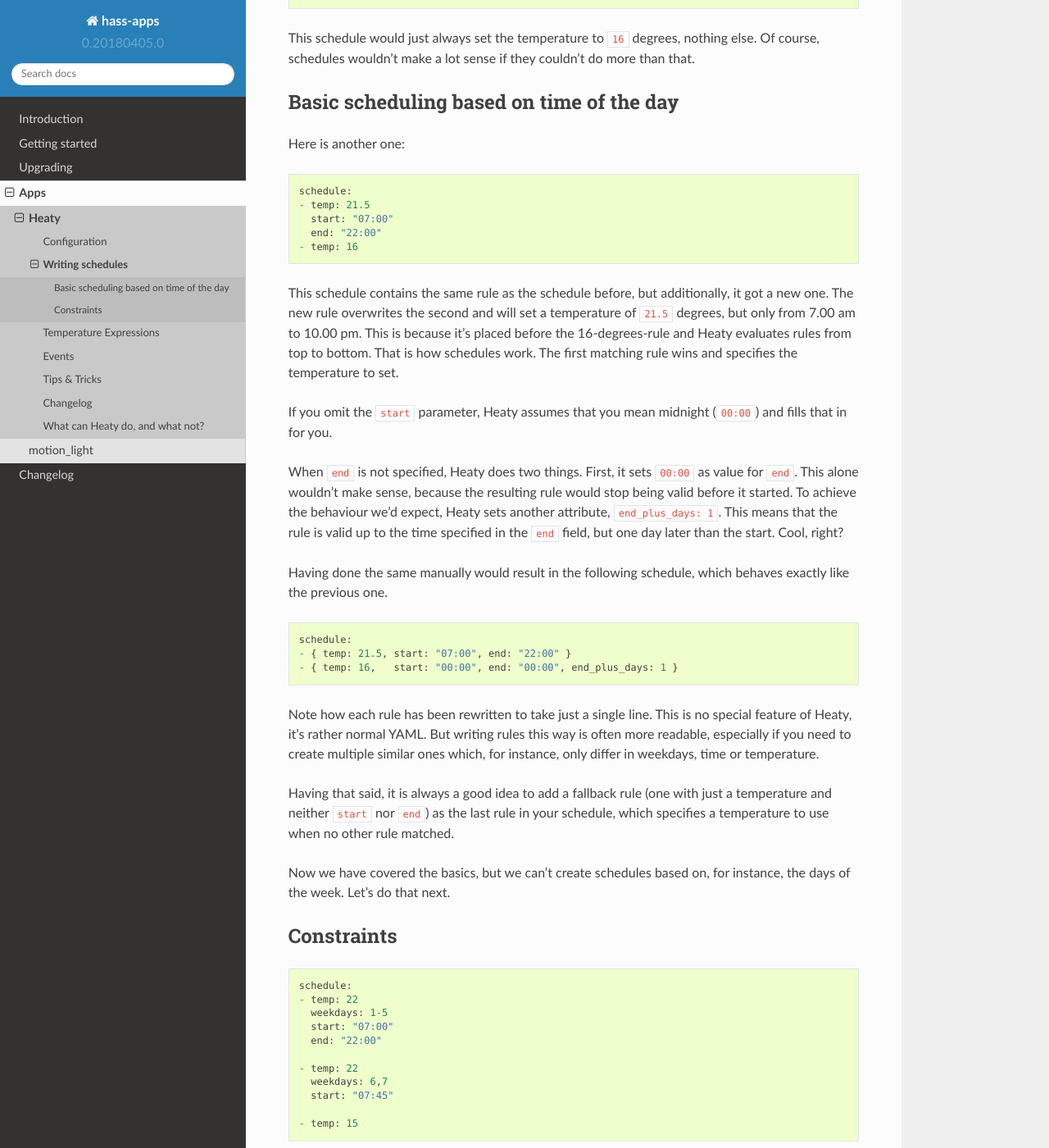
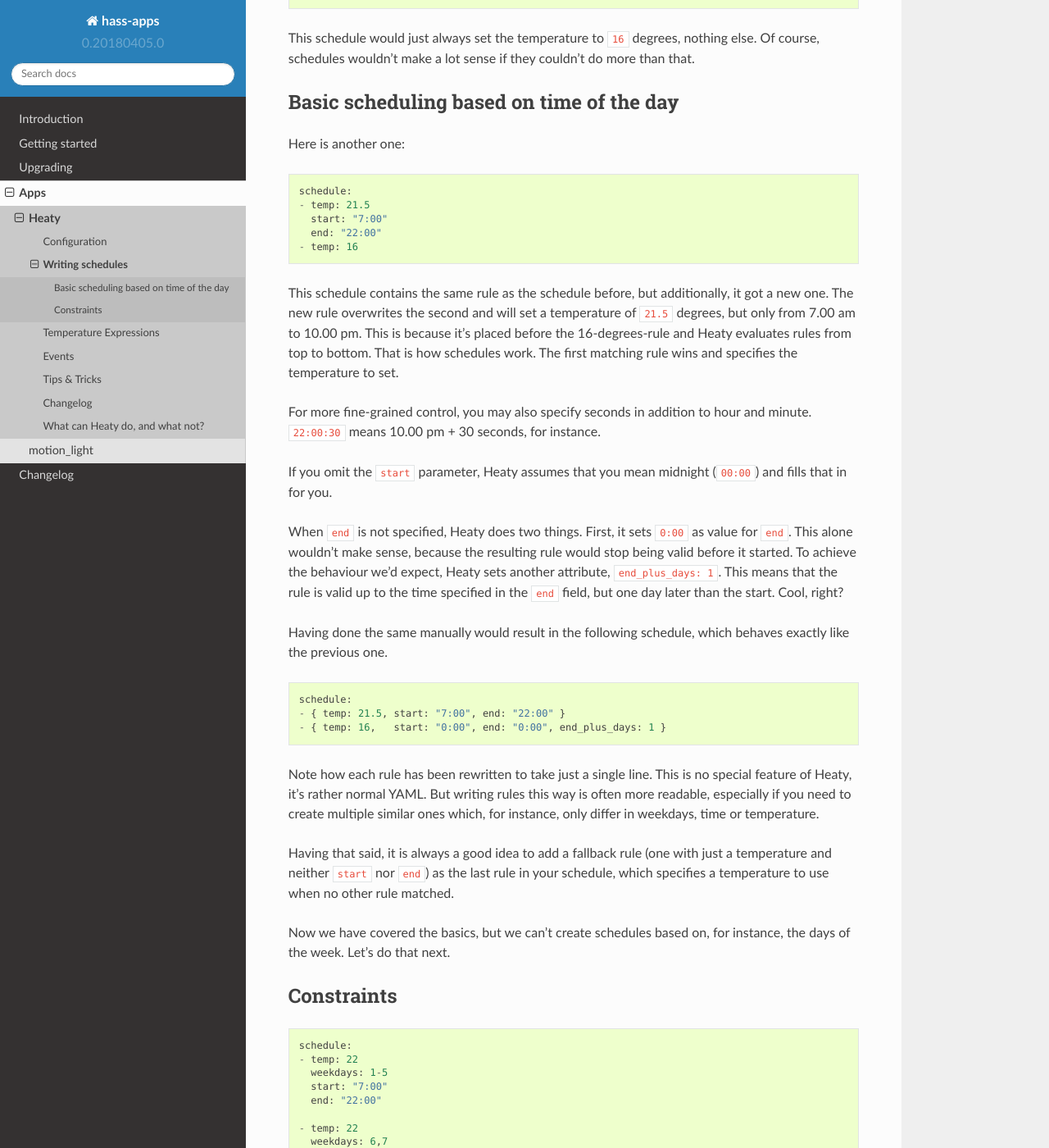
Before and after one commit to bob1de/hass-apps, a Sphinx documentation site: the page built from docs/apps/heaty/writing-schedules.rst, in a window 1280 px wide and 1400 px high, scrolled down 304 px. Shown: the whole window at 82% size. Built offline with Sphinx 7.4.7 and the Read the Docs theme 2.0.0, drawn with Linux system fonts in a browser that asks for light colours.

Commit message:
[heaty] Added the ability to specify seconds for rule start and end

```diff
--- a/docs/apps/heaty/writing-schedules.rst
+++ b/docs/apps/heaty/writing-schedules.rst
@@ -24,7 +24,7 @@ Here is another one:
 
     schedule:
     - temp: 21.5
-      start: "07:00"
+      start: "7:00"
       end: "22:00"
     - temp: 16
 
@@ -36,11 +36,14 @@ and Heaty evaluates rules from top to bottom. That is how schedules
 work. The first matching rule wins and specifies the temperature to
 set.
 
+For more fine-grained control, you may also specify seconds in addition to
+hour and minute. ``22:00:30`` means 10.00 pm + 30 seconds, for instance.
+
 If you omit the ``start`` parameter, Heaty assumes that you mean
 midnight (``00:00``) and fills that in for you.
 
 When ``end`` is not specified, Heaty does two things. First, it sets
-``00:00`` as value for ``end``. This alone wouldn't make sense,
+``0:00`` as value for ``end``. This alone wouldn't make sense,
 because the resulting rule would stop being valid before it started.
 To achieve the behaviour we'd expect, Heaty sets another attribute,
 ``end_plus_days: 1``. This means that the rule is valid up to the
@@ -53,8 +56,8 @@ which behaves exactly like the previous one.
 ::
 
     schedule:
-    - { temp: 21.5, start: "07:00", end: "22:00" }
-    - { temp: 16,   start: "00:00", end: "00:00", end_plus_days: 1 }
+    - { temp: 21.5, start: "7:00", end: "22:00" }
+    - { temp: 16,   start: "0:00", end: "0:00", end_plus_days: 1 }
 
 Note how each rule has been rewritten to take just a single line.
 This is no special feature of Heaty, it's rather normal YAML. But
@@ -78,12 +81,12 @@ Constraints
     schedule:
     - temp: 22
       weekdays: 1-5
-      start: "07:00"
+      start: "7:00"
       end: "22:00"
 
     - temp: 22
       weekdays: 6,7
-      start: "07:45"
+      start: "7:45"
 
     - temp: 15
 
```
Also changed, not shown: docs/apps/heaty/CHANGELOG.md (+4 -0 lines), 1 other file.
